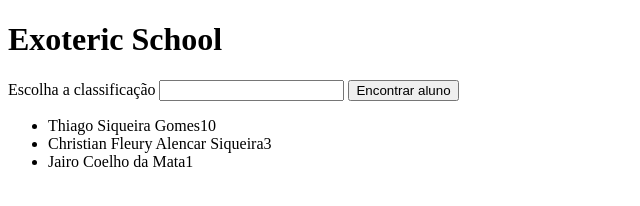
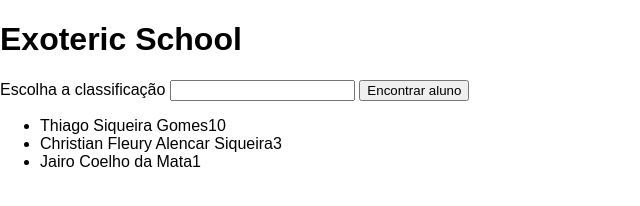
Before and after one commit to projeto-de-algoritmos/DC_exoteric-school, a plain HTML site: page index.html in a window 1280 px wide. Shown: the whole page, without its empty margins (0-640 px from the left). Drawn offline with Linux system fonts and the light colour scheme.

Commit message:
adding css

```diff
--- a/index.html
+++ b/index.html
@@ -4,7 +4,9 @@
     <meta charset="UTF-8">
     <meta http-equiv="X-UA-Compatible" content="IE=edge">
     <meta name="viewport" content="width=device-width, initial-scale=1.0">
-    <title>Document</title>
+    <title>Exoteric School</title>
+    <link rel="stylesheet" href="styles.css">
+
 </head>
 <body>
     <header>
--- /dev/null
+++ b/styles.css
@@ -0,0 +1,7 @@
+html,
+body {
+  height: 100vh;
+  font-family: sans-serif;
+  margin: 0;
+  box-sizing: border-box;
+}
```
